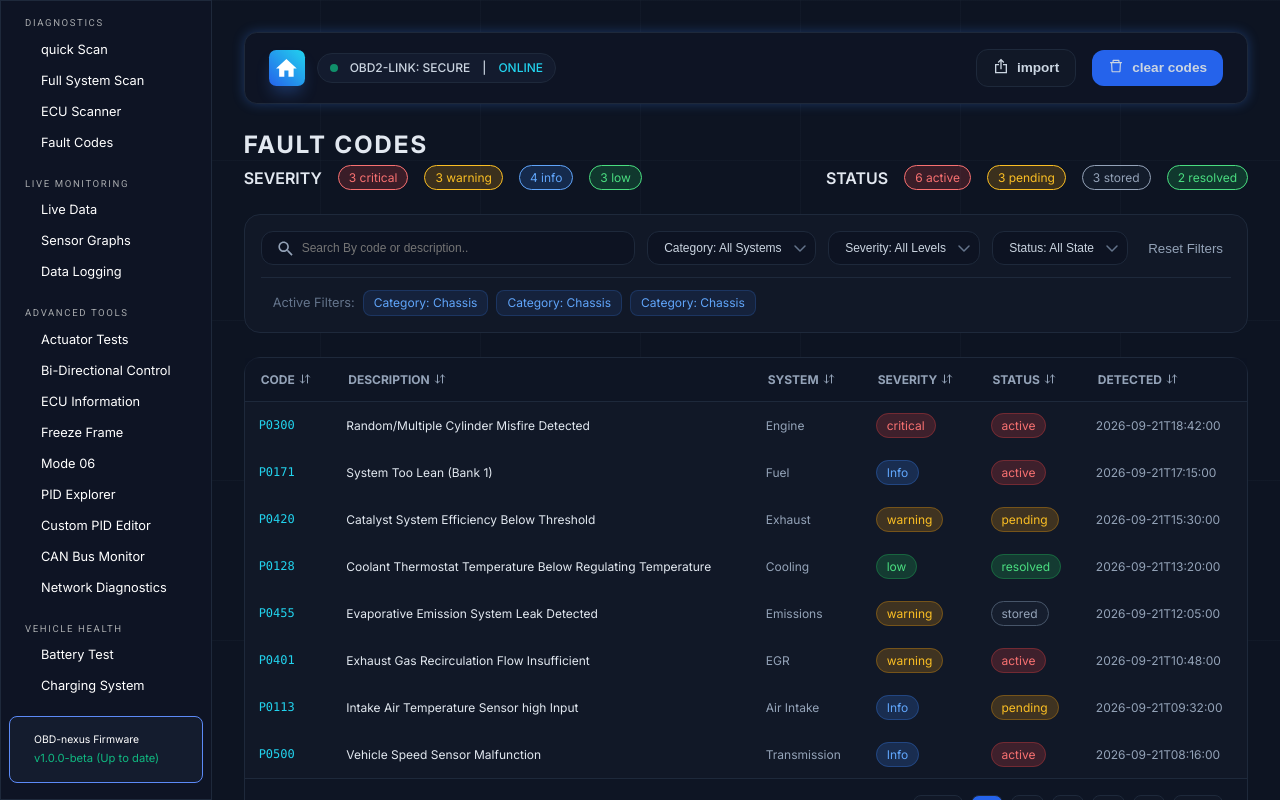
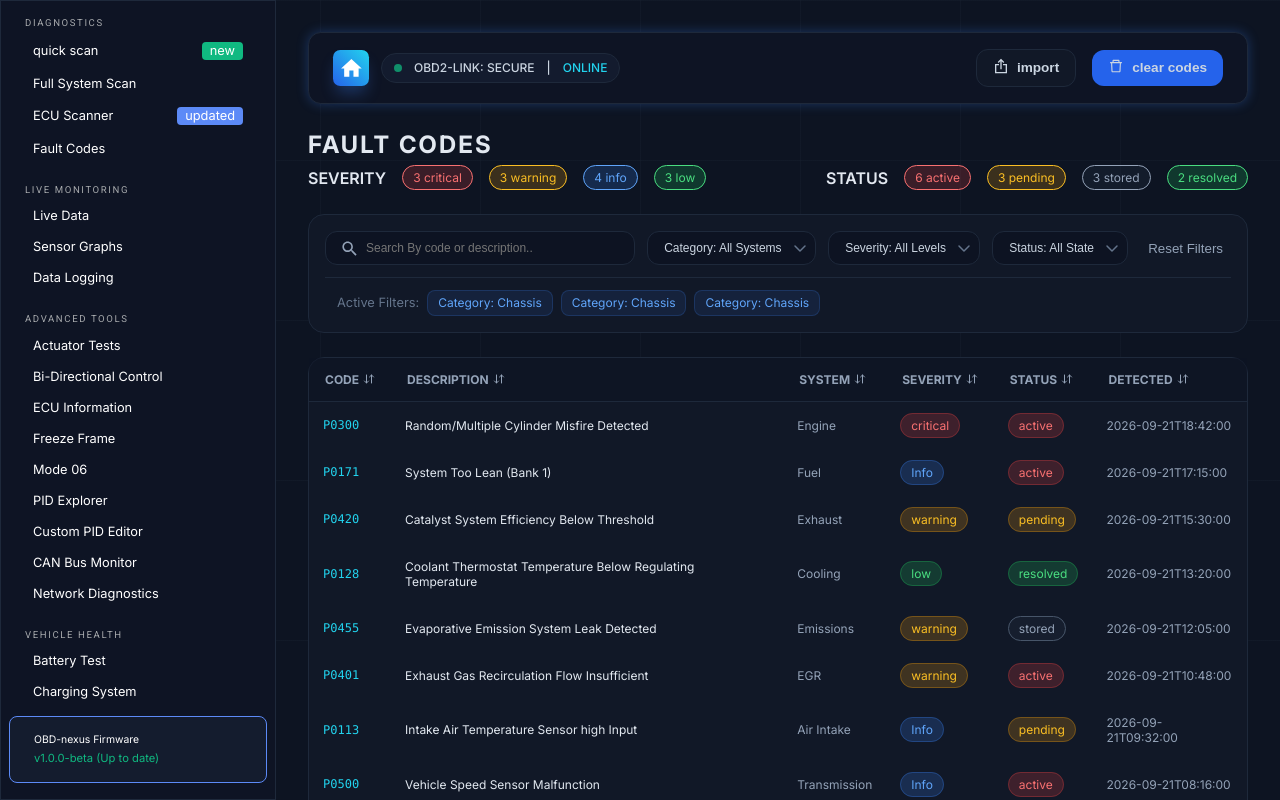
Before and after one commit to ThomasMumladze/OBD-nexus, a React (Vite) app in the folder OBD-nexus.client/: page / in a window 1280 px wide. Built offline with nearby package versions, Linux system fonts and the light colour scheme.

Commit message:
update: side bar style and add status for pages

```diff
--- a/OBD-nexus.client/src/components/SideBar.tsx
+++ b/OBD-nexus.client/src/components/SideBar.tsx
@@ -1,4 +1,11 @@
 const SideBar = () => {
+    let diagnostics = [
+        { content: "quick scan", status: "new" },
+        { content: "Full System Scan", status: "" },
+        { content: "ECU Scanner", status: "updated" },
+        { content: "Fault Codes", status: "" },
+    ];
+
     return (
         <aside className="sidebar">
             <div className="sidebar-content">
@@ -6,18 +13,21 @@ const SideBar = () => {
                     <div className="diagnostics">
                         <h3>Diagnostics</h3>
                         <ul>
-                            <li>
-                                <a href="">quick Scan</a>
-                            </li>
-                            <li>
-                                <a href="">Full System Scan</a>
-                            </li>
-                            <li>
-                                <a href="">ECU Scanner</a>
-                            </li>
-                            <li>
-                                <a href="">Fault Codes</a>
-                            </li>
+                            {diagnostics.map((item, _) => (
+                                <li key={_}>
+                                    <a href="">
+                                        {item.content}
+
+                                        {item.status.toLowerCase() == "new" ? (
+                                            <span className={`${item.status}`}>new</span>
+                                        ) : null}
+
+                                        {item.status.toLowerCase() == "updated" ? (
+                                            <span className={`${item.status}`}>updated</span>
+                                        ) : null}
+                                    </a>
+                                </li>
+                            ))}
                         </ul>
                     </div>
 
--- a/OBD-nexus.client/src/styles/components/_side-bar.scss
+++ b/OBD-nexus.client/src/styles/components/_side-bar.scss
@@ -38,16 +38,33 @@
                 margin-bottom: 1.25rem;
 
                 li {
-                    border-radius: 0.55rem;
+                    border-radius: 0.5rem;
                     overflow: hidden;
 
                     a {
+                        align-items: center;
                         color: #fff;
-                        display: block;
+                        display: flex;
                         font-family: "Inter", sans-serif;
                         font-size: 0.8rem;
-                        padding: 0.5rem 1rem;
+                        justify-content: space-between;
+                        padding: 0.5rem;
                         text-wrap: nowrap;
+                        min-width: 226px;
+
+                        .new,
+                        .updated {
+                            border-radius: 4px;
+                            display: block;
+                            padding: 1.5px 8px;
+                        }
+
+                        .new {
+                            background-color: #10b981;
+                        }
+                        .updated {
+                            background-color: #5c8af7;
+                        }
                     }
 
                     &:hover {
```
